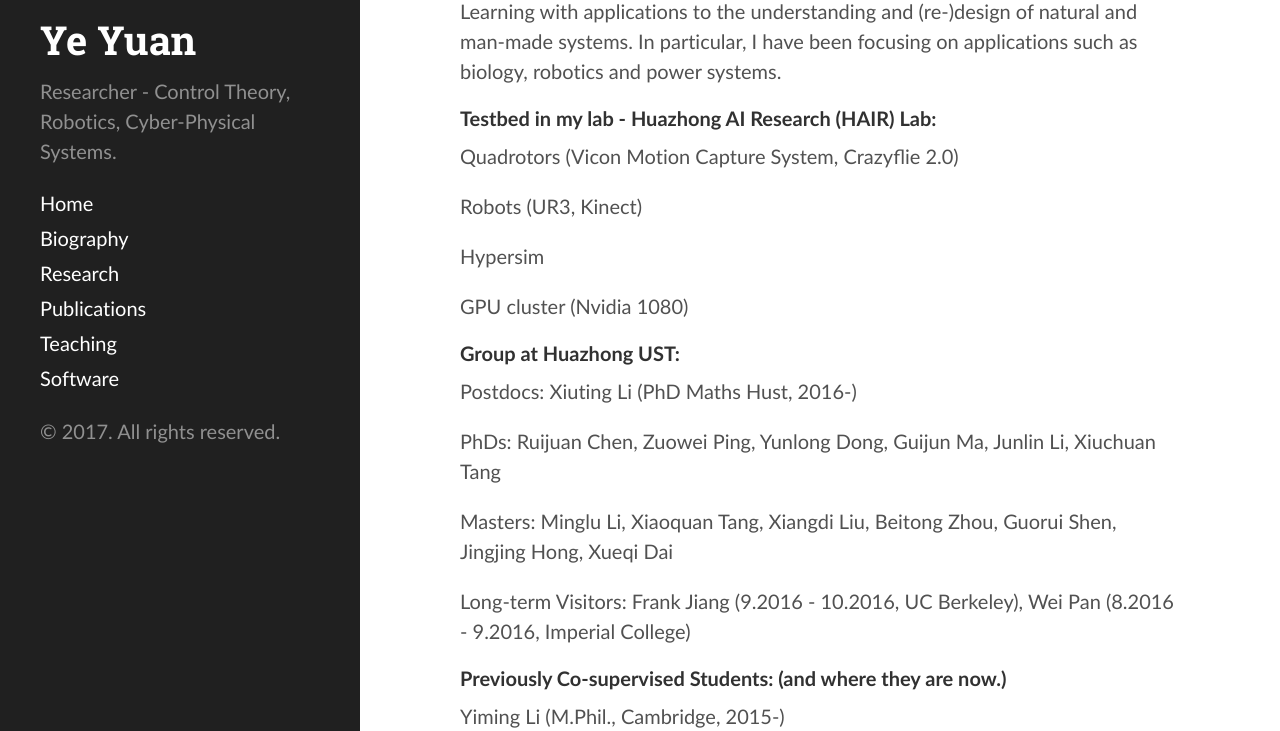
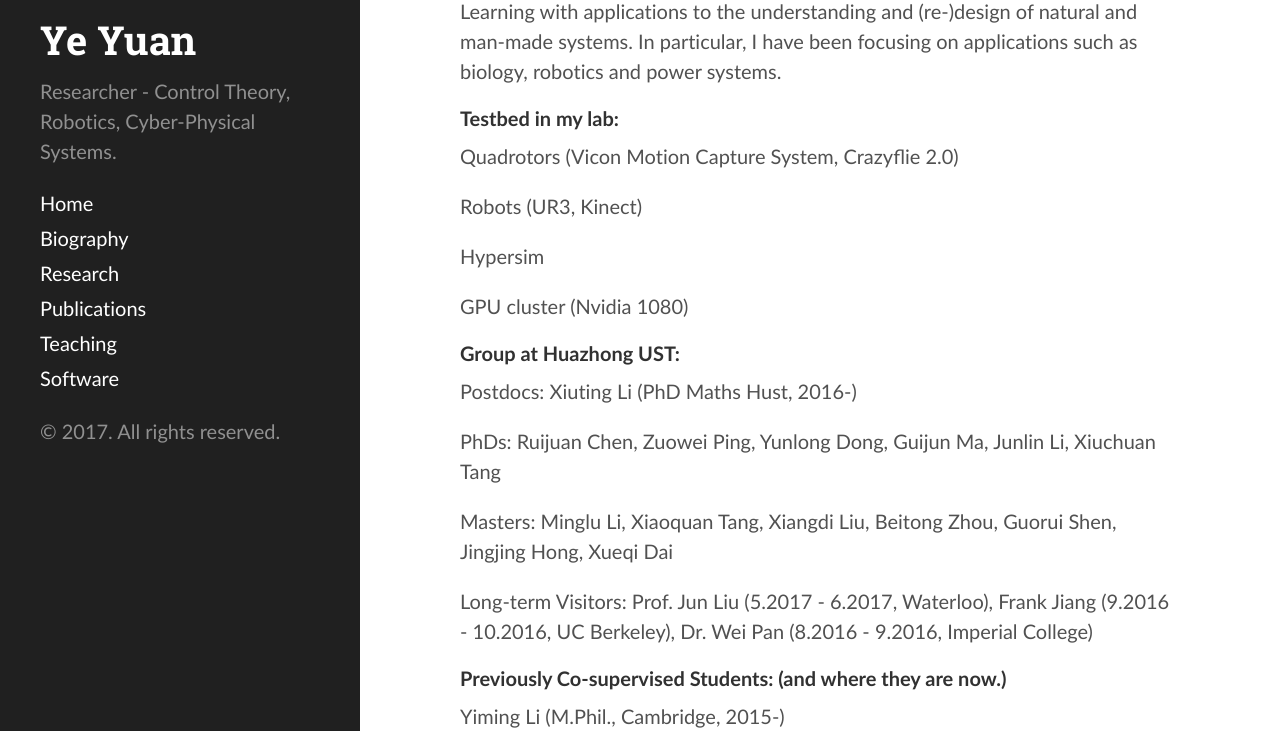
Before and after one commit to yy311/yy311.github.io, a Jekyll site: the page built from research.md, in a window 1280 px wide and 900 px high, cut to the strip 169-900 px from the top of the window. Built offline with Jekyll 4.4.1, drawn with Linux system fonts in a browser that asks for light colours.

Commit message:
Update research.md

```diff
--- a/research.md
+++ b/research.md
@@ -7,7 +7,7 @@ layout: page
 On the unification of System Identification, Control, Optimization and Machine Learning with applications to the understanding and (re-)design of natural and man-made systems. In particular, I have been focusing on applications such as biology, robotics and power systems.
 
 
-#### Testbed in my lab - Huazhong AI Research (HAIR) Lab:
+#### Testbed in my lab:
 
 Quadrotors (Vicon Motion Capture System, Crazyflie 2.0)
 
@@ -25,7 +25,7 @@ PhDs: Ruijuan Chen, Zuowei Ping, Yunlong Dong, Guijun Ma, Junlin Li, Xiuchuan Ta
 
 Masters: Minglu Li, Xiaoquan Tang, Xiangdi Liu, Beitong Zhou, Guorui Shen, Jingjing Hong, Xueqi Dai
 
-Long-term Visitors: Frank Jiang (9.2016 - 10.2016, UC Berkeley), Wei Pan (8.2016 - 9.2016, Imperial College)
+Long-term Visitors: Prof. Jun Liu (5.2017 - 6.2017, Waterloo), Frank Jiang (9.2016 - 10.2016, UC Berkeley), Dr. Wei Pan (8.2016 - 9.2016, Imperial College)
 
 
 #### Previously Co-supervised Students: (and where they are now.)
```
